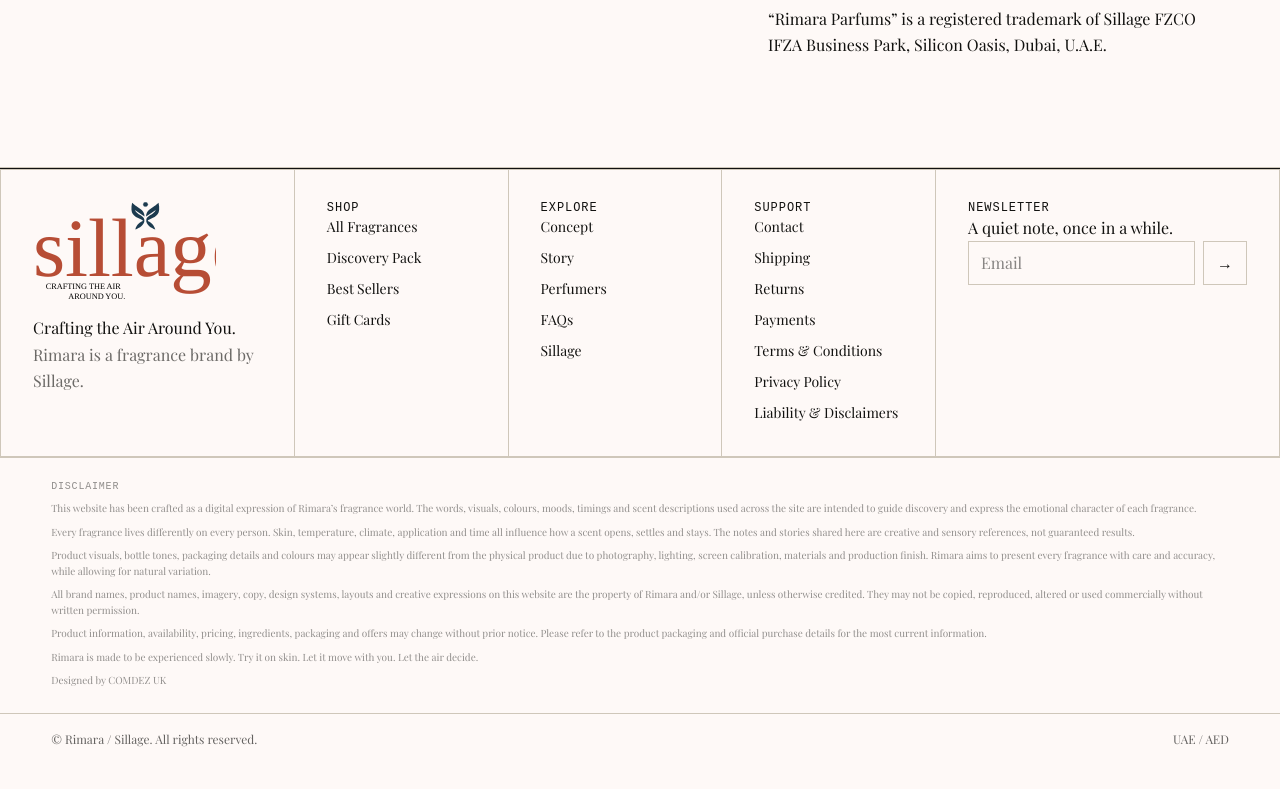
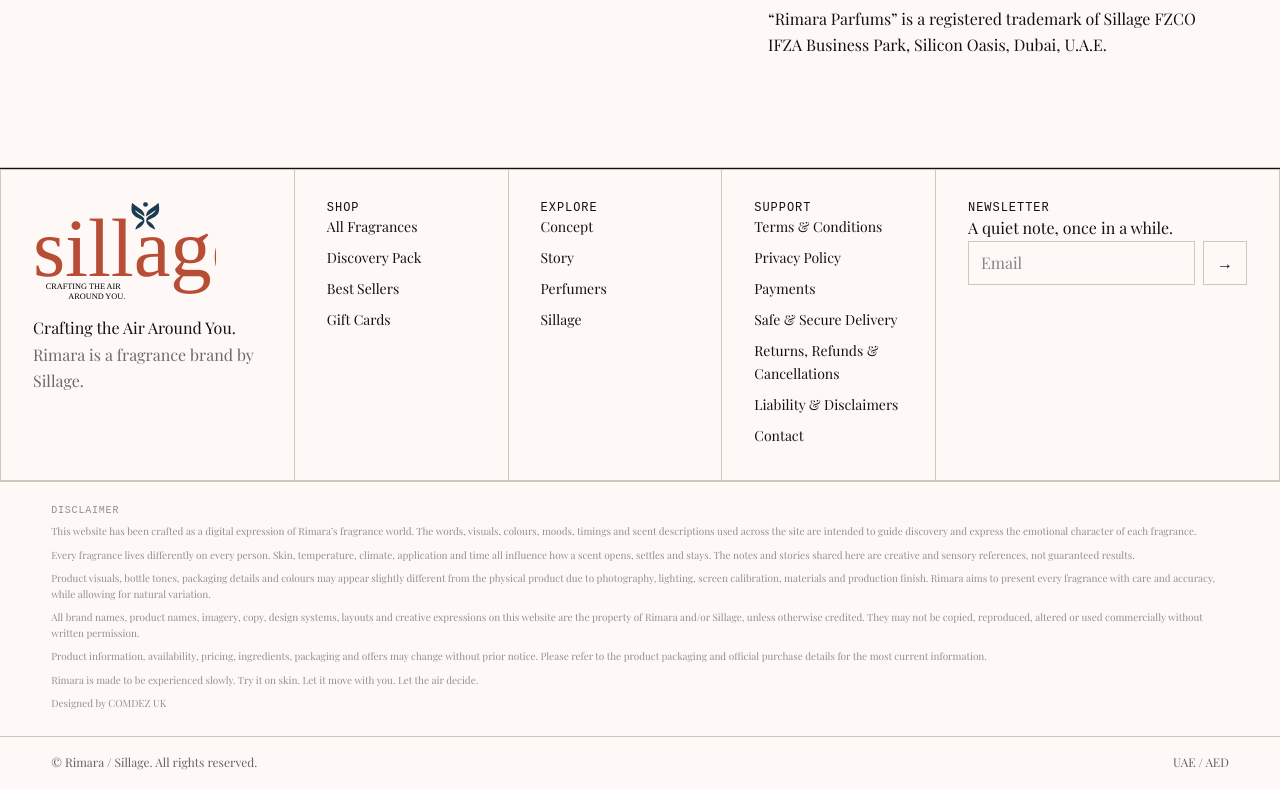
Before and after one commit to Arshadb11/rimara, a Next.js app: page /contact in a window 1280 px wide. Shown: the part 777-1566 px from the top of the page. Before the commit the page ends 1543 px from the top, so only its background shows below. Built offline with nearby package versions, Linux system fonts and the light colour scheme; no server answers.

Commit message:
footer link order

```diff
--- a/components/Footer.jsx
+++ b/components/Footer.jsx
@@ -12,11 +12,11 @@
   },
   {
     title: "Explore",
-    links: [["Concept", "/concept"], ["Story", "/story"], ["Perfumers", "/perfumers"], ["FAQs", "/contact"], ["Sillage", "/"]]
+    links: [["Concept", "/concept"], ["Story", "/story"], ["Perfumers", "/perfumers"], ["Sillage", "/"]]
   },
   {
     title: "Support",
-    links: [["Contact", "/contact"], ["Shipping", "/delivery"], ["Returns", "/returns"], ["Payments", "/payments"], ["Terms & Conditions", "/terms-and-conditions"], ["Privacy Policy", "/privacy-and-cookies"], ["Liability & Disclaimers", "/liability"]]
+    links: [["Terms & Conditions", "/terms-and-conditions"], ["Privacy Policy", "/privacy-and-cookies"], ["Payments", "/payments"], ["Safe & Secure Delivery", "/delivery"], ["Returns, Refunds & Cancellations", "/returns"], ["Liability & Disclaimers", "/liability"], ["Contact", "/contact"]]
   }
 ];
 
```
